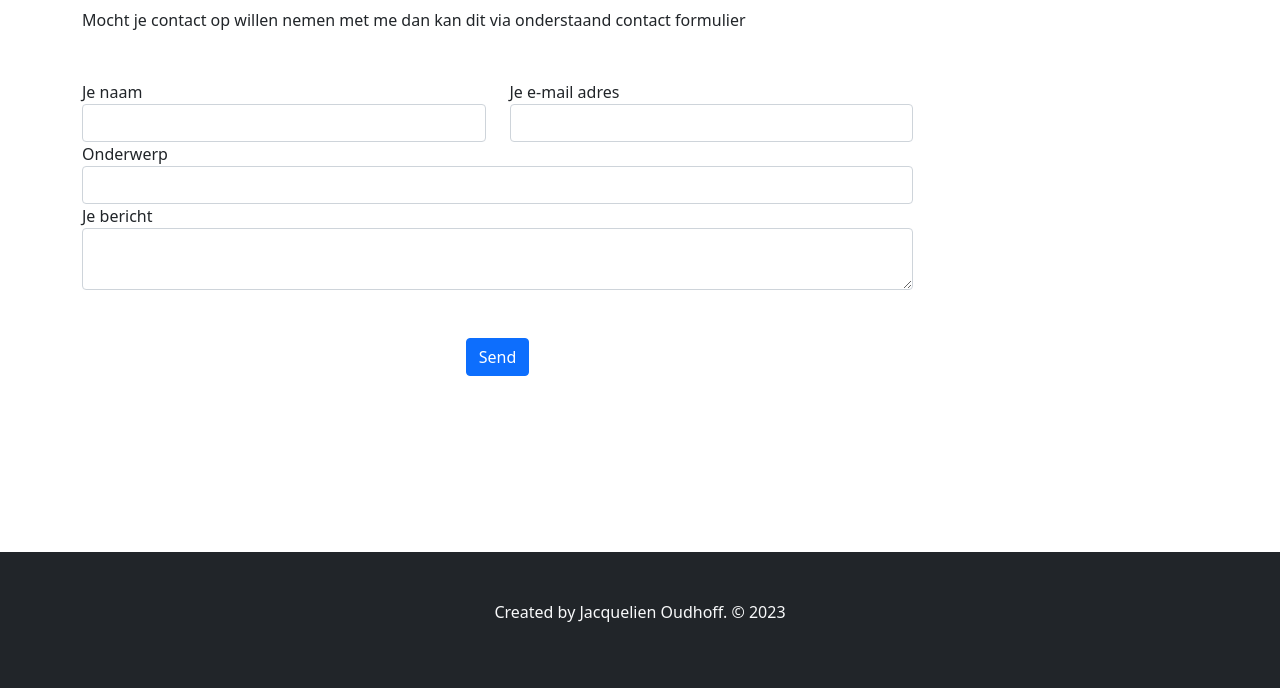
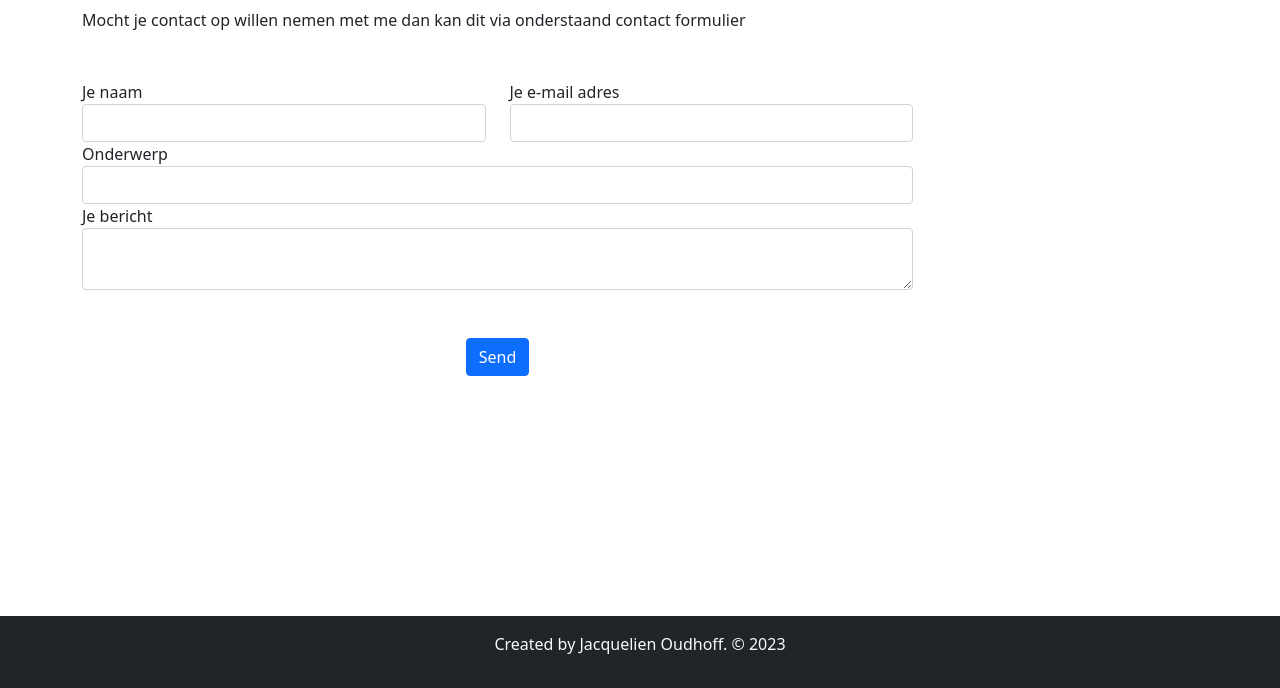
Before and after one commit to Jacquelien84/wiebenik, a plain HTML site: page contact.html in a window 1280 px wide. Shown: the part 112-800 px from the top of the page. Drawn offline with nearby package versions, Linux system fonts and the light colour scheme.

Commit message:
Update contact.html

```diff
--- a/contact.html
+++ b/contact.html
@@ -100,7 +100,7 @@ crossorigin="anonymous">
 
 <!--Footer-->
 
-<footer class="text-center bg-dark text-light fixed-bottom p-5">
+<footer class="text-center bg-dark text-light fixed-bottom p-3">
     <p>Created by Jacquelien Oudhoff. © 2023</p>
 </footer>
 
```
